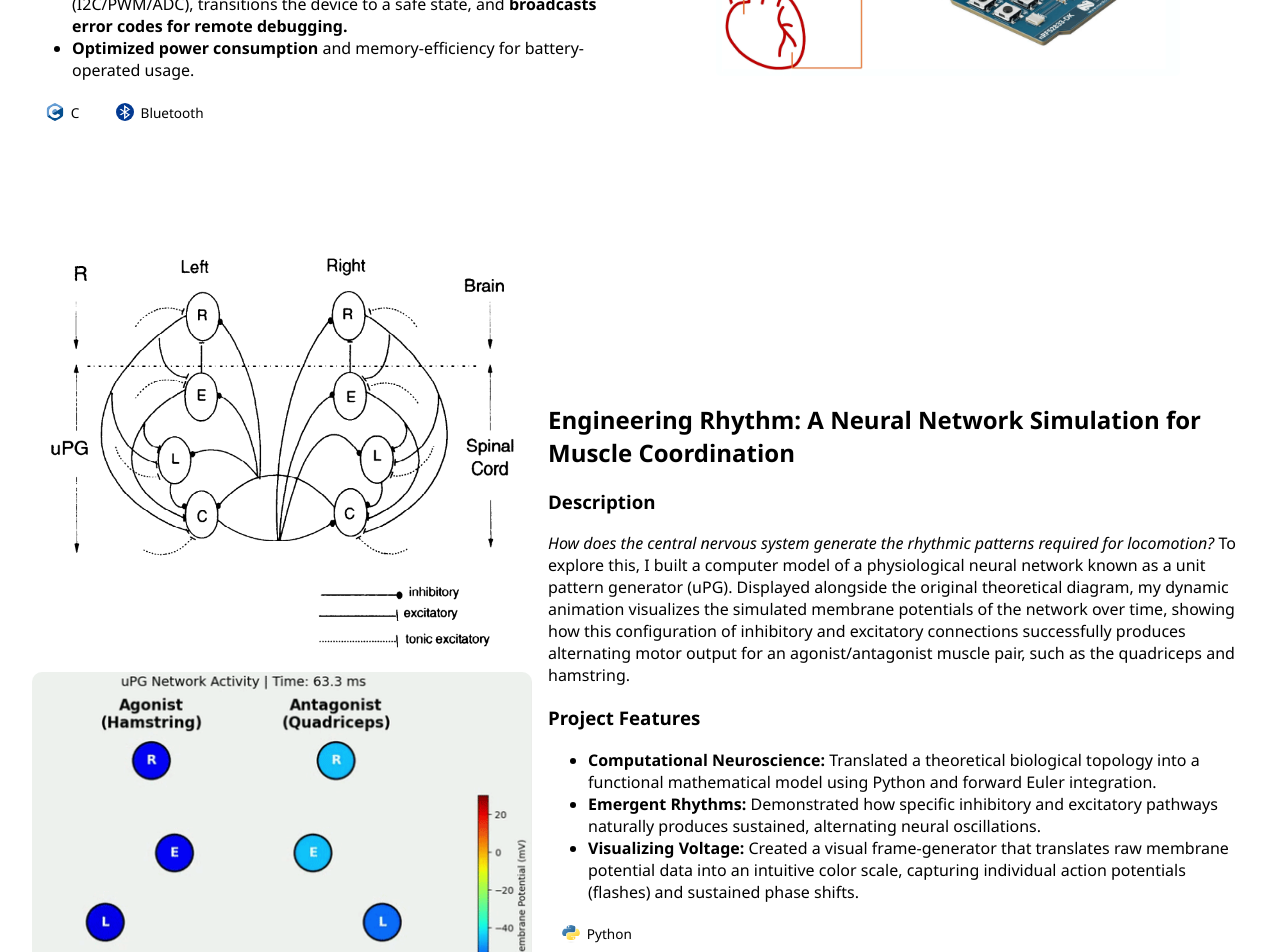
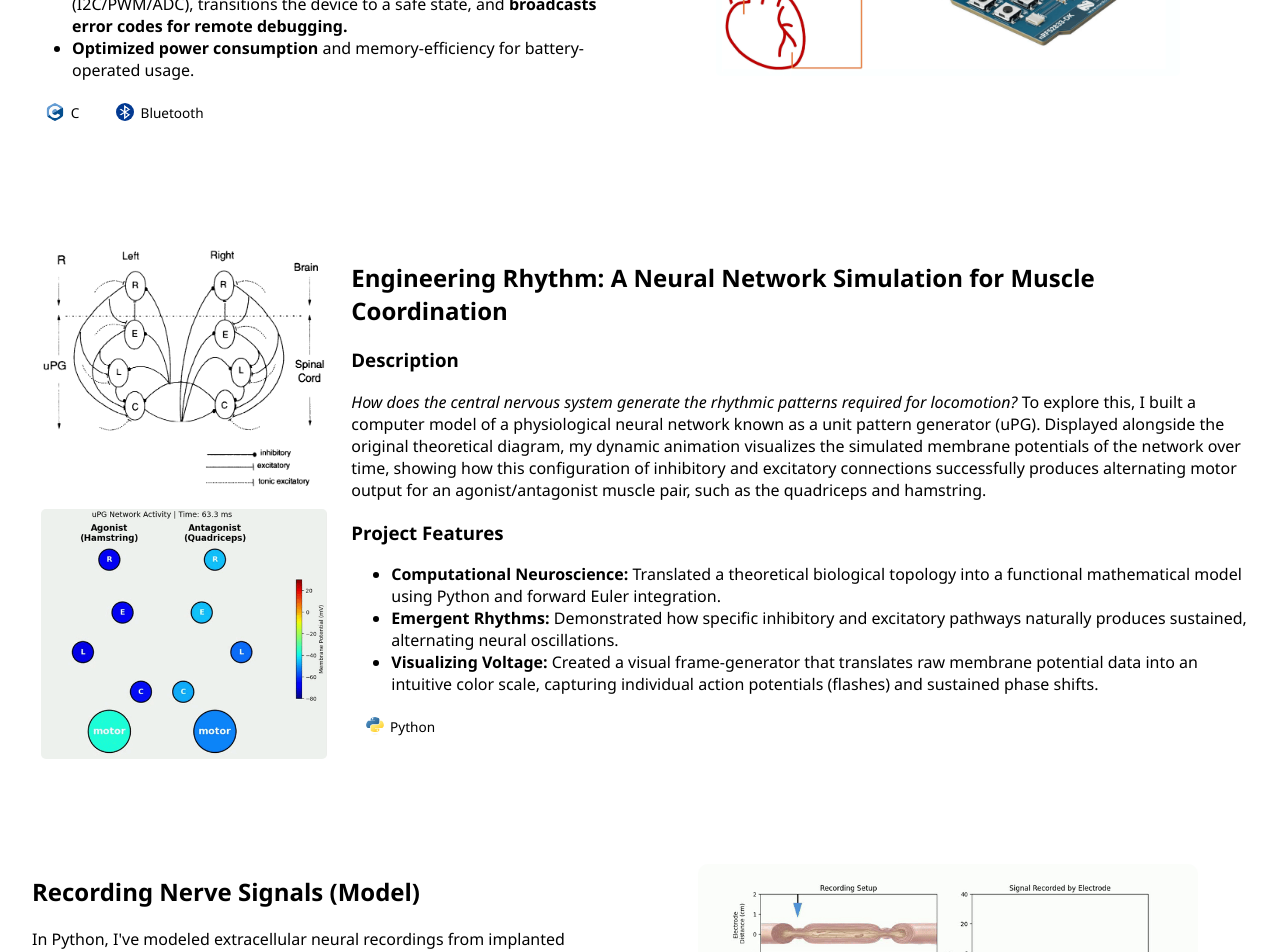
Before and after one commit to sajjy/sajan_patel_duke_bme, a Jekyll site: the page built from index.md, in a window 1280 px wide. Shown: the part 1451-2403 px from the top of the page. Built offline with Jekyll 4.4.1, drawn with Linux system fonts in a browser that asks for light colours.

Commit message:
Fix syntax error

```diff
--- a/assets/style.css
+++ b/assets/style.css
@@ -272,8 +272,8 @@ html {
   gap: 20px;              /* Adds some space between the two images */
 }
 
-#project-8-diagram  #project-8-animation {
-  height: 100px;
+#project-8-diagram,  #project-8-animation {
+  height: 250px;
   width: auto;
   object-fit: cover;
   border-radius: 5px;
```
